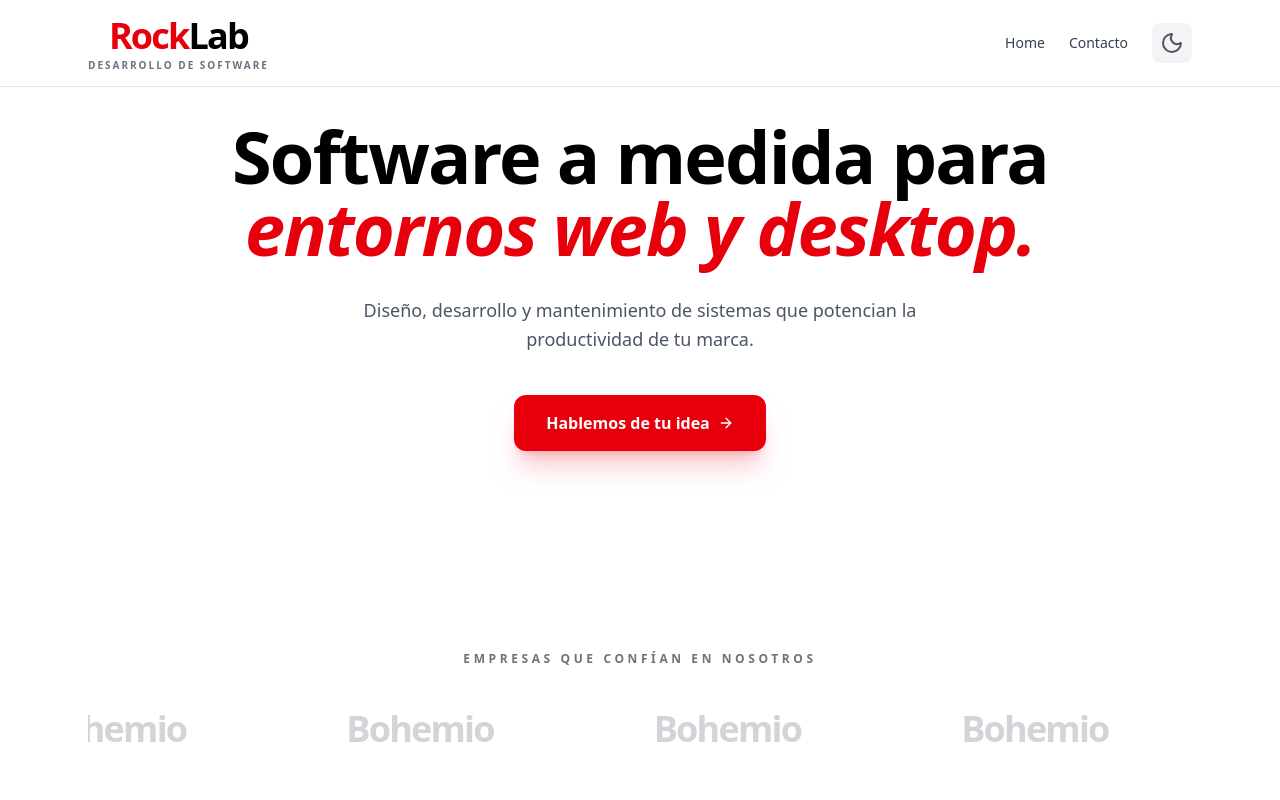
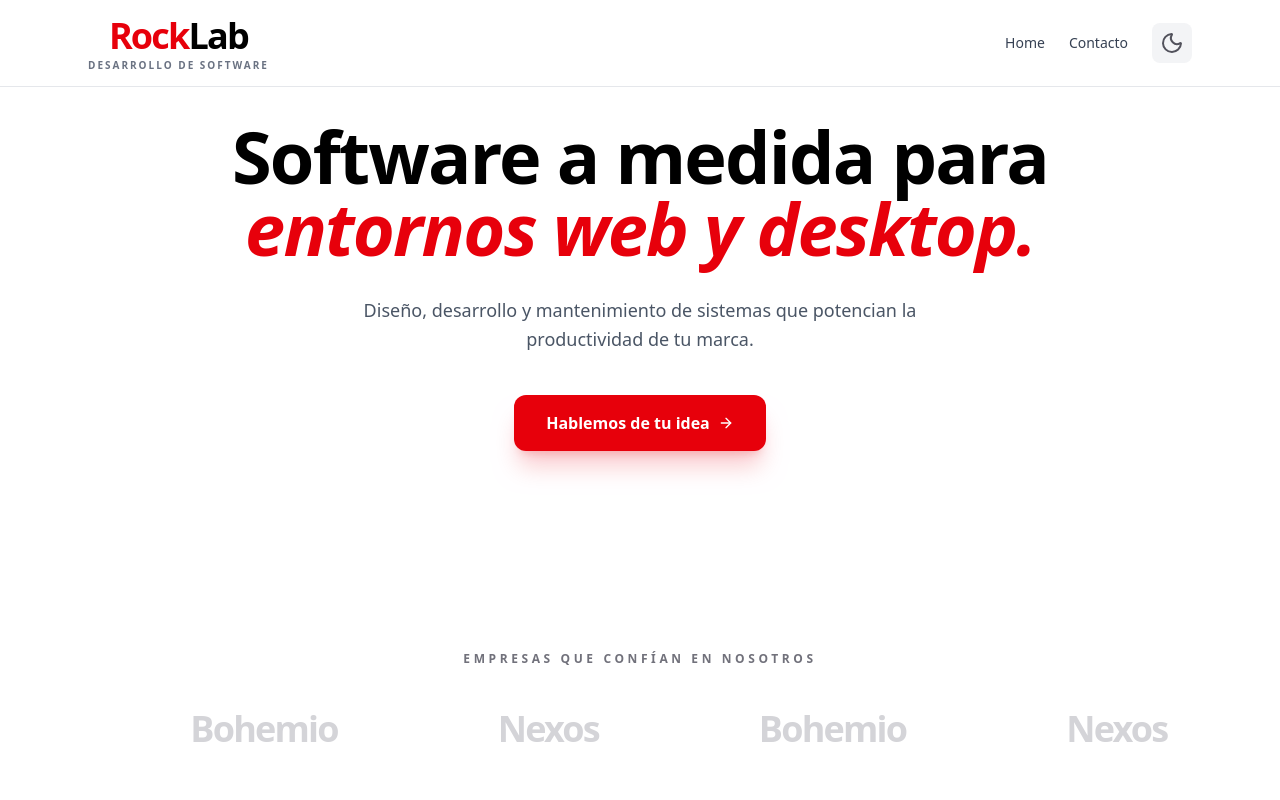
Before and after one commit to oscar-principi/rock-lab, a React (Vite) app: page /#/ in a window 1280 px wide. Shown: the top 800 px of the page. Built offline with nearby package versions, Linux system fonts and the light colour scheme.

Commit message:
update empresas que confian - nexos

```diff
--- a/src/components/LogoCarousel.tsx
+++ b/src/components/LogoCarousel.tsx
@@ -1,6 +1,6 @@
 
 const EMPRESAS = [
-  // { nombre: "Muebles Finochio", url: "https://oscar-principi.github.io/Muebles-Finochio/" },
+  { nombre: "Nexos", url: "https://oscar-principi.github.io/nexos-espacio-terapeutico/#/" },
   { nombre: "Bohemio", url: "https://oscar-principi.github.io/bohemio-mates/#/" },
 ];
 
```
